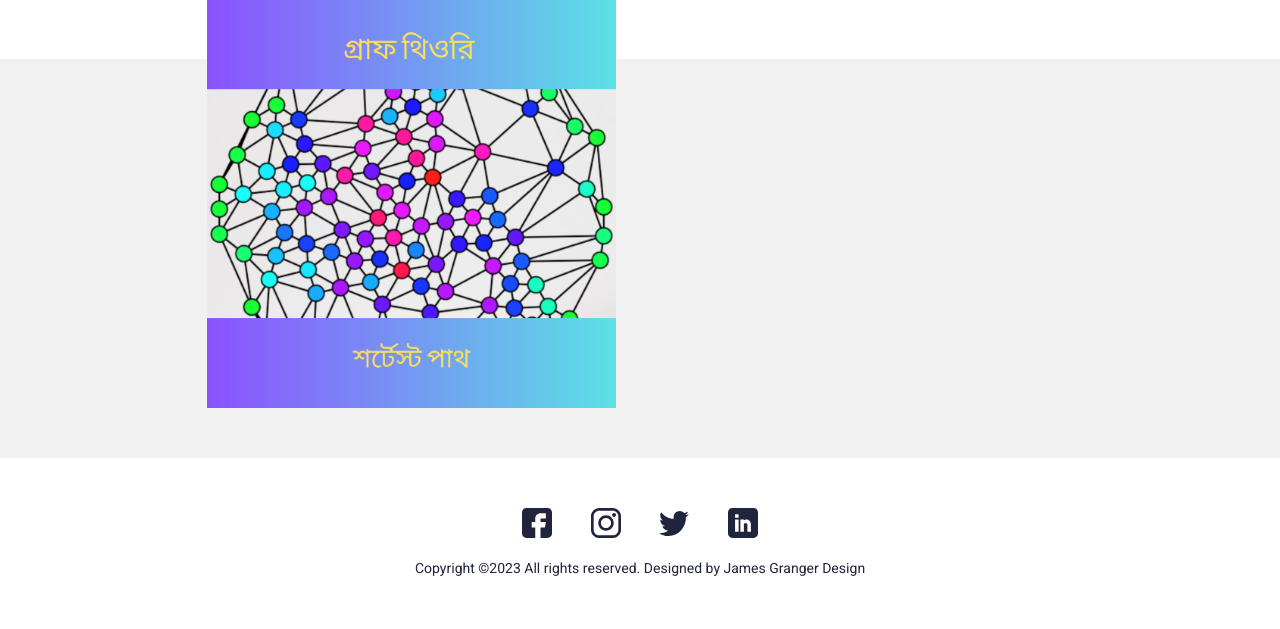
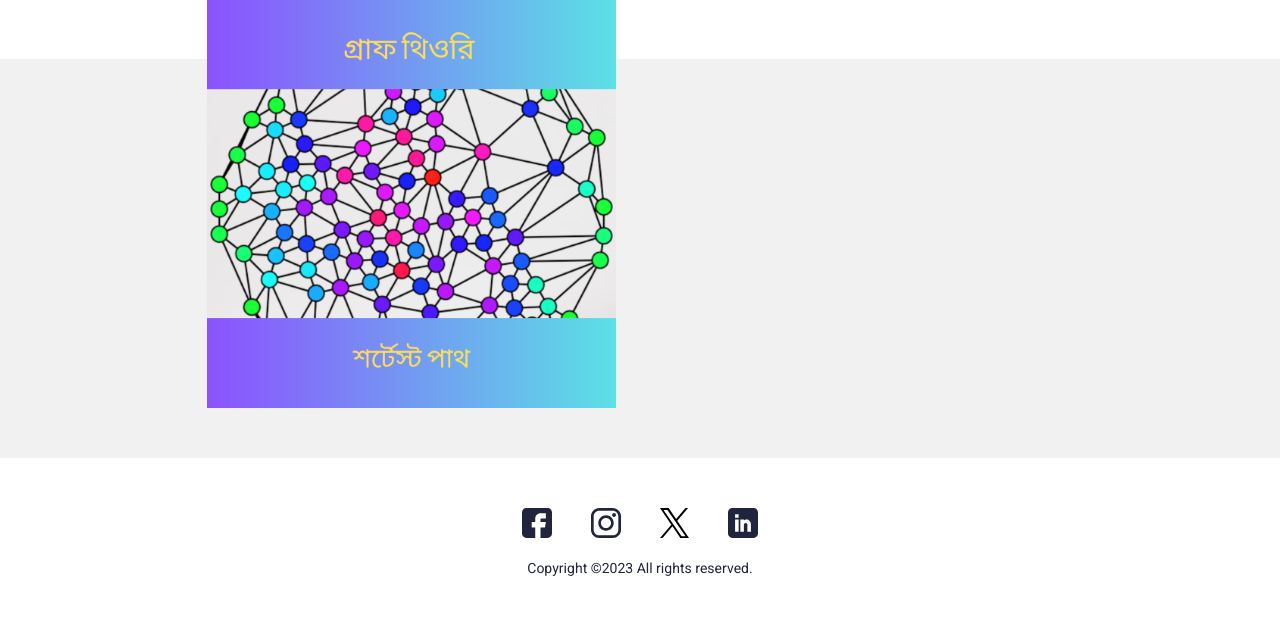
Before and after one commit to fuad-hasan-safat/Digital-Resume-with-a-Python-Backend, a Django app: page /blog/ in a window 1280 px wide. Shown: the part 409-1038 px from the top of the page. Run offline with Django 3.2, Linux system fonts and the light colour scheme; data comes from the database, SQL or seed files in the repository; both versions use the stored data as it was after the commit; some libraries are stand-ins or nearby versions.

Commit message:
Updated cv footer and image

```diff
--- a/main/templates/main/partials/footer.html
+++ b/main/templates/main/partials/footer.html
@@ -8,11 +8,11 @@ Start Footer
         <ul class="socialCol">
         <li><a href="https://www.facebook.com/fuad.safat.7"><img src="{% static 'images/fb.svg' %}" alt="..." ></a></li>
         <li><a href="https://www.instagram.com/fuadsafat/"><img src="{% static 'images/insta.svg' %}" alt="..."></a></li>
-        <li><a href="javascript:void(0)"><img src="{% static 'images/twitter.svg' %}" alt="..."></a></li>
+        <li><a href="https://twitter.com/fuad_safat"><img src="{% static 'images/Xlogo.svg' %}" alt="..."></a></li>
         <li><a href="https://www.linkedin.com/in/fuad-hasan-safat/"><img src="{% static 'images/linkedin.svg' %}" alt="..."></a></li>
         </ul>
         <div class="copyrightCol">
-        <p>Copyright ©{% now 'Y' %} All rights reserved. Designed by <a href="https://jamesgrangerdesign.co.uk/" target="_blank">James Granger Design</a></p>
+        <p>Copyright ©{% now 'Y' %} All rights reserved.</p>
         </div>
     </div>
     </div>
```
Also changed, not shown: db.sqlite3, mediafiles/avatar/Fuad_Hasan.png (added), static/images/Xlogo.svg (added), 1 other file.
